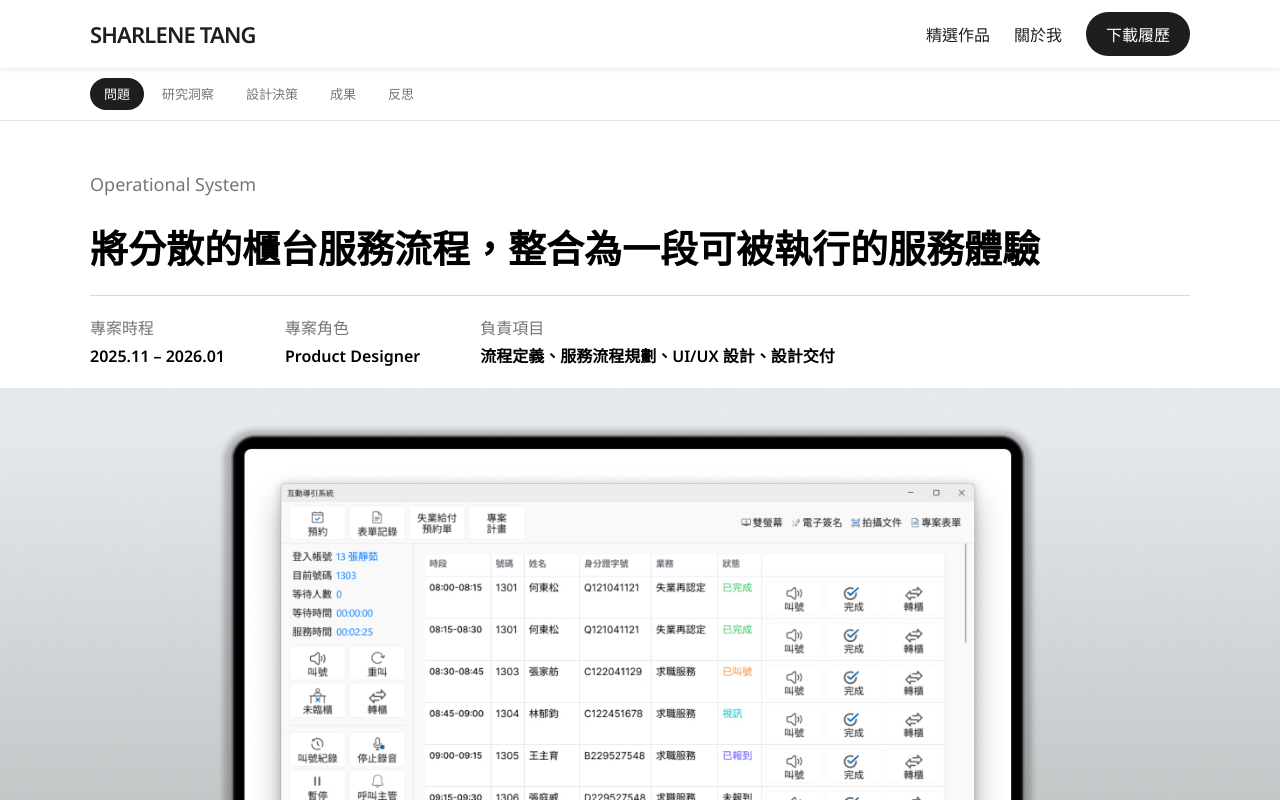
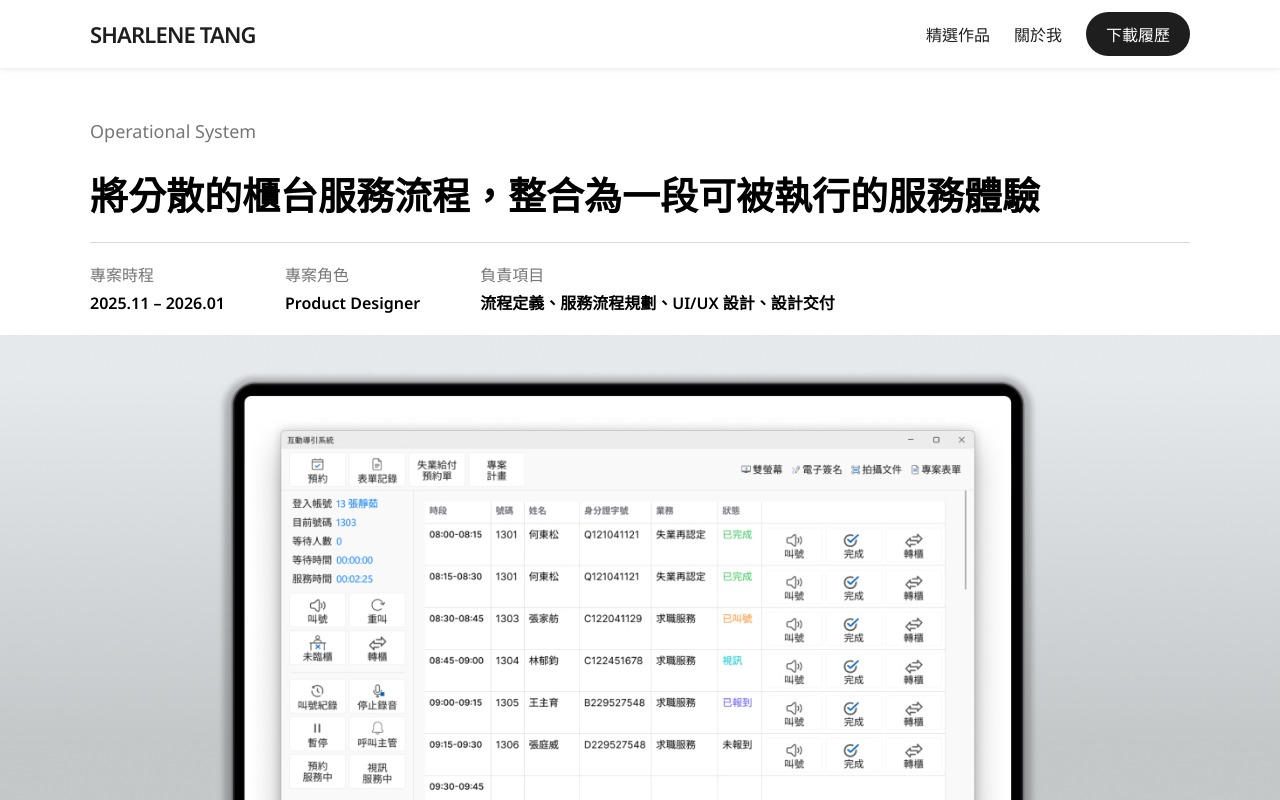
Before and after one commit to hsiangyin/hsiangyin.github.io, a React (Vite) app: page /works/counter-service in a window 1280 px wide. Shown: the top 800 px of the page. Built offline with nearby package versions, Linux system fonts and the light colour scheme.

Commit message:
Remove in-page section nav from case study pages
The sticky jump nav added clutter without adding value; case studies read fine as a single scroll.

```diff
--- a/src/components/ui/CaseStudyNav.tsx
+++ /dev/null
@@ -1,52 +0,0 @@
-import { useEffect, useState } from 'react'
-
-interface CaseStudySection {
-  id: string
-  label: string
-}
-
-interface CaseStudyNavProps {
-  sections: CaseStudySection[]
-}
-
-// Sticky in-page jump nav for long case-study reads — lets a time-pressed
-// visitor skip straight to the outcome instead of scrolling the full narrative.
-export function CaseStudyNav({ sections }: CaseStudyNavProps) {
-  const [activeId, setActiveId] = useState(sections[0]?.id)
-
-  useEffect(() => {
-    const observer = new IntersectionObserver(
-      (entries) => {
-        const visible = entries.find((entry) => entry.isIntersecting)
-        if (visible) setActiveId(visible.target.id)
-      },
-      { rootMargin: '-120px 0px -70% 0px', threshold: 0 },
-    )
-    sections.forEach(({ id }) => {
-      const el = document.getElementById(id)
-      if (el) observer.observe(el)
-    })
-    return () => observer.disconnect()
-  }, [sections])
-
-  return (
-    <nav
-      aria-label="案例章節導覽"
-      className="sticky top-[57px] z-40 w-full border-b border-[#e2e5eb] bg-white/90 backdrop-blur-sm md:top-[65px] 3xl:top-[89px]"
-    >
-      <div className="section-px flex items-center gap-[4px] overflow-x-auto py-[10px] 3xl:gap-[8px] 3xl:py-[14px]">
-        {sections.map(({ id, label }) => (
-          <a
-            key={id}
-            href={`#${id}`}
-            aria-current={activeId === id ? 'true' : undefined}
-            className={`shrink-0 whitespace-nowrap rounded-full px-[14px] py-[6px] font-noto-tc text-[13px] no-underline transition-colors 3xl:px-[20px] 3xl:py-[8px] 3xl:text-[18px]
-              ${activeId === id ? 'bg-[#1e1e1e] text-white' : 'text-[#767676] hover:bg-[#f7f7f7]'}`}
-          >
-            {label}
-          </a>
-        ))}
-      </div>
-    </nav>
-  )
-}
--- a/src/pages/CounterServicePage.tsx
+++ b/src/pages/CounterServicePage.tsx
@@ -1,6 +1,5 @@
 import { motion } from 'framer-motion'
 import type { Variants } from 'framer-motion'
-import { CaseStudyNav } from '@/components/ui/CaseStudyNav'
 import heroTablet     from '@/assets/images/wdopa/hero-tablet.png'
 import screenCall     from '@/assets/images/wdopa/screen-callnumber.png'
 import photoResearch  from '@/assets/images/wdopa/photo-research.png'
@@ -53,19 +52,9 @@ const currentSteps = [
 
 /* ── main component ─────────────────────────────────────── */
 
-const CASE_STUDY_SECTIONS = [
-  { id: 'problem', label: '問題' },
-  { id: 'research', label: '研究洞察' },
-  { id: 'solutions', label: '設計決策' },
-  { id: 'outcome', label: '成果' },
-  { id: 'reflection', label: '反思' },
-]
-
 export function CounterServicePage() {
   return (
     <div className="w-full bg-white">
-      <CaseStudyNav sections={CASE_STUDY_SECTIONS} />
-
       {/* ── 1. Intro ────────────────────────────────────── */}
       <section className="section-px flex flex-col
                            gap-[16px] pt-[40px] pb-[20px]
--- a/src/pages/ExpenseApprovalPage.tsx
+++ b/src/pages/ExpenseApprovalPage.tsx
@@ -1,6 +1,5 @@
 import { motion } from 'framer-motion'
 import type { Variants } from 'framer-motion'
-import { CaseStudyNav } from '@/components/ui/CaseStudyNav'
 import heroTablet  from '@/assets/images/dasio/hero-tablet.jpg'
 import photoDasio  from '@/assets/images/dasio/photo-dasio.png'
 import imgDasio01  from '@/assets/images/dasio/img-dasio-01.png'
@@ -60,19 +59,9 @@ const outcomeRoles = [
   { role: '會計', desc: '降低核銷成本，減少人工核對。' },
 ]
 
-const CASE_STUDY_SECTIONS = [
-  { id: 'problem', label: '問題' },
-  { id: 'research', label: '研究洞察' },
-  { id: 'solutions', label: '設計決策' },
-  { id: 'outcome', label: '成果' },
-  { id: 'reflection', label: '反思' },
-]
-
 export function ExpenseApprovalPage() {
   return (
     <div className="w-full bg-white">
-      <CaseStudyNav sections={CASE_STUDY_SECTIONS} />
-
       {/* ── 1. Intro ──────────────────────────────────── */}
       <section className="section-px flex flex-col
                            gap-[16px] pt-[40px] pb-[20px]
```
